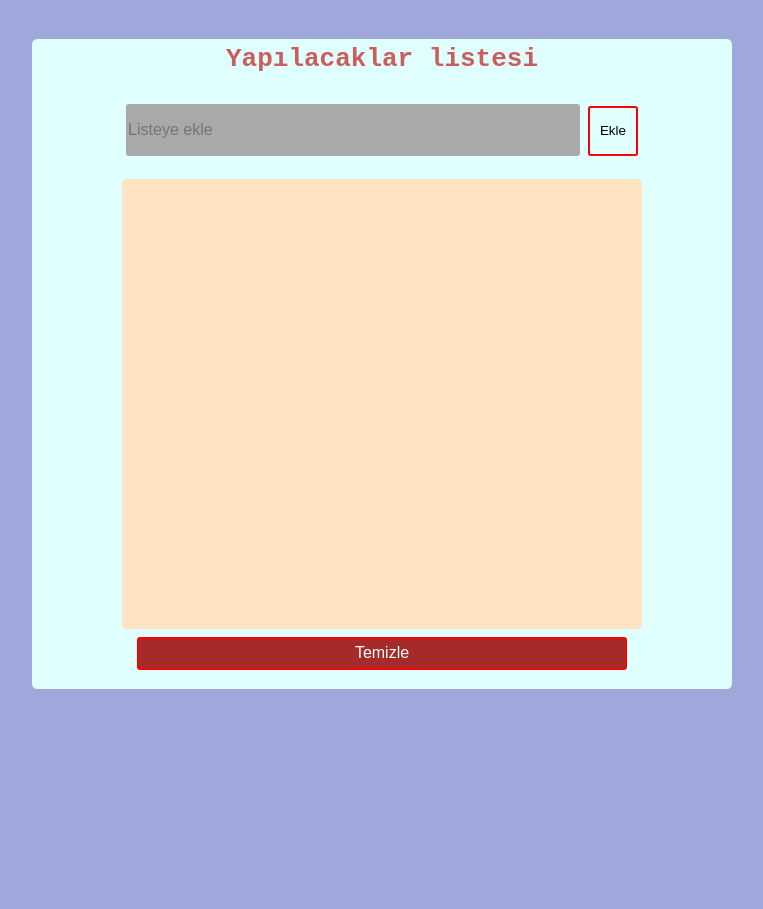
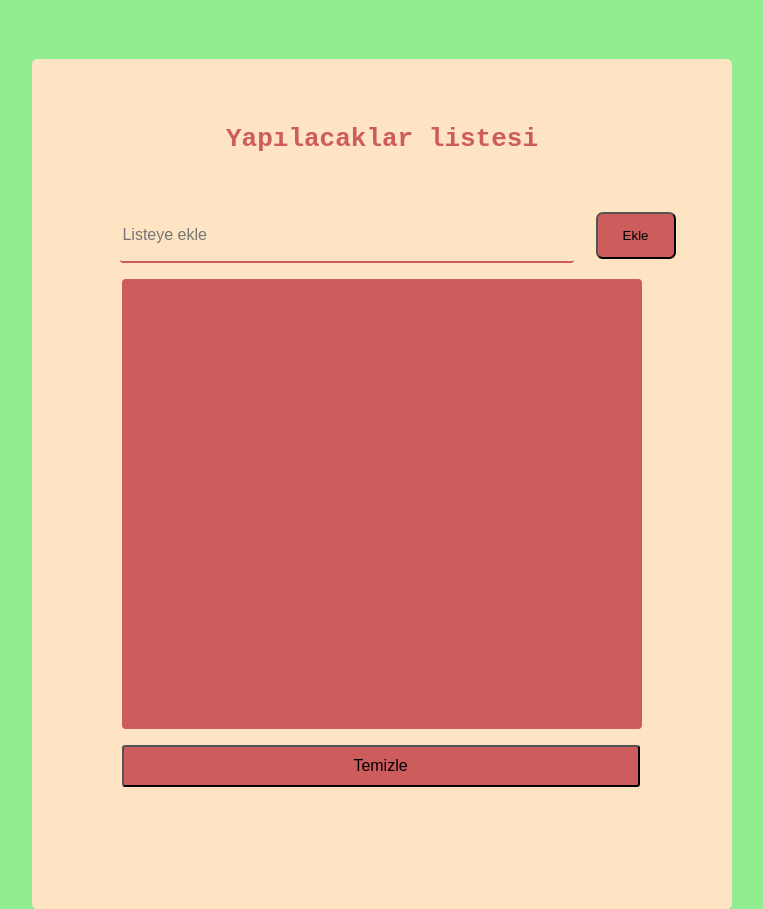
Before and after one commit to MyFrondEndProjects/Todo-list-app, a plain HTML site: page index.html in a window 1280 px wide. Shown: the whole page, without its empty margins (258-1021 px from the left). Before the commit the page ends 800 px from the top, so only its background shows below. Drawn offline with Linux system fonts and the light colour scheme.

Commit message:
Css güncellendi

```diff
--- a/style.css
+++ b/style.css
@@ -1,147 +1,154 @@
-Body
-{
-	margin:0;
-	padding:0;
-	background-color:#9fa8da;
-	/* bir element ya da divdeki içeriği üstten alttan sağdan soldan ortalamak için alttaki bu üç kod yazılır */
-	display:flex;
-	align-items:center;
-	flex-direction:column;
-	font-family:monospace;
+Body {
+	margin: 0;
+	padding: 0;
+	background-color: #90EE90;
+	display: flex;
+	align-items: center;
+	flex-direction: column;
+	font-family: monospace;
 }
-li
-{
-	list-style:none;
+
+li {
+	list-style: none;
 }
-.container
-{
-	position:absolute;
-	width:700px;
-	height:650px;
-	background-color:#E0FFFF;
-	display:flex;
-	align-items:center;
-	flex-direction:column;
-	margin-top:3em;
-		border-radius:0.4em;
+
+.container {
+	position: absolute;
+	top: 2.5%;
+	width: 700px;
+	height: 850px;
+	background-color: bisque;
+	display: flex;
+	align-items: center;
+	flex-direction: column;
+	margin-top: 3em;
+	border-radius: 0.4em;
 }
-h1
-{
+
+h1 {
 
 
-	width:75%;
-	border-radius:0.2em;
-	height:1.6em;
-    color:#CD5C5C;
-	text-align:center;
-	margin-top:5px;
+	width: 75%;
+	border-radius: 0.2em;
+	height: 1.6em;
+	color: #CD5C5C;
+	text-align: center;
+	margin-top: 5px;
+	position: absolute;
+	top: 7%;
 
 }
 
-input
-{
-	width:450px;
-	height:50px;
-	border-radius:0.2em;
-	margin-top:1px;
-	background-color:darkgray;
-	border:none;
-	font-size:1em;
+input {
+	width: 450px;
+	height: 50px;
+	border-radius: 0.2em;
+	margin-top: 150px;
+	background-color: transparent;
+	border: none;
+	border-bottom: 2px solid #CD5C5C;
+	font-size: 1em;
+	margin-left: 2em;
+	color: #CD5C5C;
 }
-.temizle
-{
-position:absolute;
-	top:92%;
-	width:70%;
-	height:5%;
-		background-color:brown;
-		margin-bottom:0%;
-		color:white;
-		border-radius:0.2em;
-		font-size:1em;
+
+.temizle {
+	position: absolute;
+	top: 75%;
+	left: 10.5%;
+	width: 74%;
+	height: 5%;
+	background-color: #CD5C5C;
+	margin-bottom: 0%;
+	border-radius: 0.2em;
+	font-size: 1em;
 
 }
-.temizle:hover
-{
 
-position:absolute;
-	top:92%;
-	left:15%;
-	width:70%;
-	height:5%;
-	background-color:brown;
-		margin-bottom:0%;
-		color:white;
-		border-radius:0.2em;
-		font-size:1em;
+.temizle:hover {
+
+	position: absolute;
+	top: 75%;
+	left: 10.5%;
+	width: 74%;
+	height: 5%;
+	background-color: #CD5C5C;
+	margin-bottom: 0%;
+	border-radius: 0.2em;
+	font-size: 1em;
 
 }
-button
-{
-	height:50px;
-	width:50px;
-   border-radius:0.2em;
-   background-color:transparent;
-   border:2px solid red;
+
+button {
+	width: 6em;
+	height: 3.5em;
+	border-radius: 0.2em;
+	background-color: transparent;
+	background-color: #CD5C5C;
+	border-radius: 0.5em;
+	margin-left: 1em;
+	margin-top: 3em;
+
 
 }
-button:hover
-{
-   height:50px;
-   width:50px;
-   border-radius:0.2em;
-   background-color:bisque;
-   border:2px solid red;
+
+button:hover {
+	width: 6em;
+	height: 3.5em;
+	border-radius: 0.2em;
+	background-color: transparent;
+	background-color: #CD5C5C;
+	border-radius: 0.5em;
+	margin-bottom: 1em;
 }
 
-.Content-div
-{
-	position:absolute;
-	height:450px;
-	width:520px;
-	background-color:bisque;
-	margin-top:140px;
-	border-radius:0.2em;
-	font-size:20px;
-	overflow:scroll;
+.Content-div {
+	position: absolute;
+	height: 450px;
+	width: 520px;
+	background-color: #CD5C5C;
+	margin-top: 220px;
+	border-radius: 0.2em;
+	font-size: 20px;
+	overflow-y: scroll;
 }
-.Content-div ul li
-{
-	margin-top:10px;
+
+.Content-div ul li {
+	margin-top: 10px;
 }
-.sil
-{
-	height:25px;
-	width:42px;
-	background-color:red;
-	display:inline-block; /*Listedeki satırın yanında yan yana eklenmesi için yazılan kod*/
-	color:white;
-	margin-right:100px;
-	margin-top:3px;
-	cursor:pointer;
-    text-align:center;
-    right:50%;
+
+.sil {
+	height: 25px;
+	width: 42px;
+	background-color: #CD5C5C;
+	display: inline-block;
+	color: white;
+	margin-right: 100px;
+	margin-top: 3px;
+	cursor: pointer;
+	text-align: center;
+	right: 50%;
 }
-.info
-{
-	position:absolute;
-	width:110px;
-	height:50px;
-	right:10%;
-	top:10%;
-	text-align:center;
-	color:#90EE90;
+
+.info {
+	position: absolute;
+	width: 110px;
+	height: 50px;
+	right: 10%;
+	top: 10%;
+	text-align: center;
+	color: #90EE90;
 
 }
-.notification
-{
-background-color:none;
-	text-align:center;
+
+.notification {
+	background-color: none;
+	text-align: center;
 }
-.Tik
-{
-	position:absolute;
-	width:5em;
-	height:5em;
-	background-color:black;
+
+.Tik {
+	position: absolute;
+	width: 5em;
+	height: 5em;
+	background-color: #CD5C5C;
 }
```
